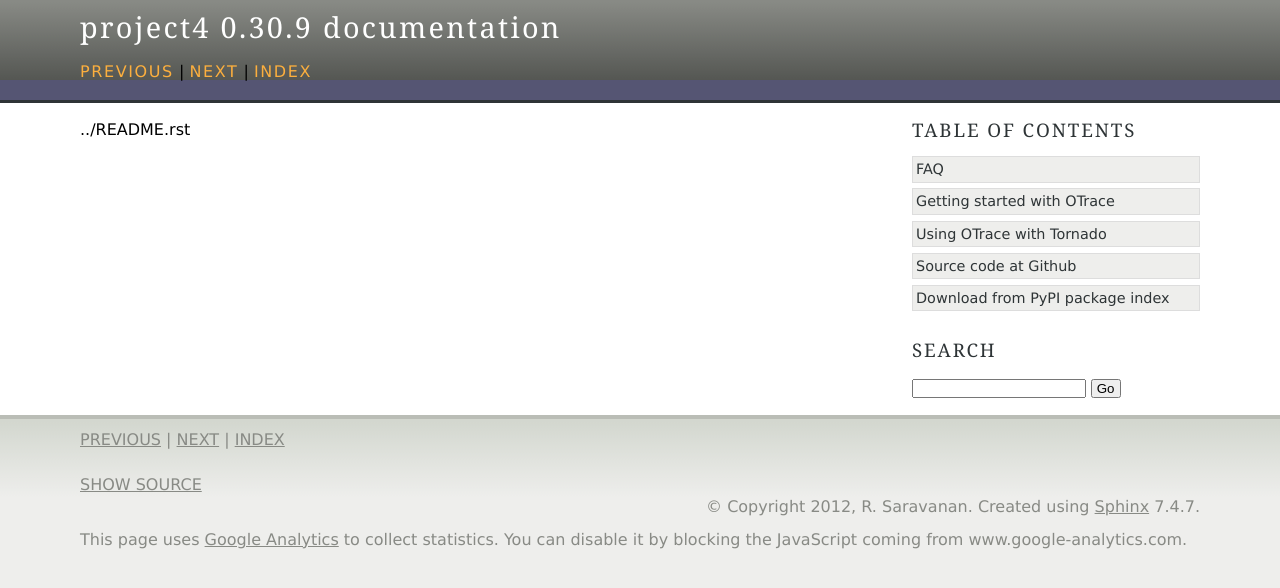
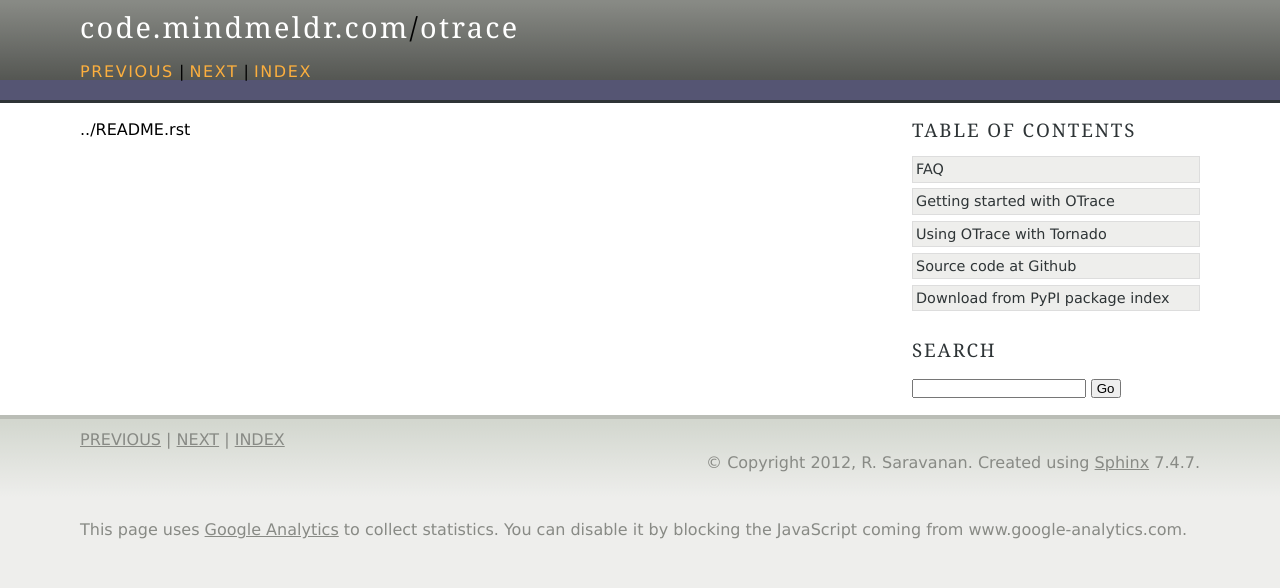
Before and after one commit to mitotic/otrace, a Sphinx documentation site: the page built from docs/README.rst, in a window 1280 px wide. Shown: the top 588 px of the page. Built offline with Sphinx 7.4.7, drawn with Linux system fonts in a browser that asks for light colours; the version number is read from the project's files by our own code.

Commit message:
Sphinx docs updates

```diff
--- a/docs/_templates/layout.html
+++ b/docs/_templates/layout.html
@@ -1,4 +1,28 @@
 {% extends "!layout.html" %}
+
+{% block header %}
+    <div class="header-wrapper">
+      <div class="header">
+        {%- if logo %}
+          <p class="logo"><a href="{{ pathto(master_doc) }}">
+            <img class="logo" src="{{ pathto('_static/' + logo, 1) }}" alt="Logo"/>
+          </a></p>
+        {%- endif %}
+        {%- block headertitle %}
+        <div class="headertitle">
+          <a href="http://code.mindmeldr.com">code.mindmeldr.com</a>/<a href="{{ pathto(master_doc) }}">{{ shorttitle|e }}</a>
+        </div>
+        {%- endblock %}
+        <div class="rel">
+          {%- for rellink in rellinks|reverse %}
+          <a href="{{ pathto(rellink[0]) }}" title="{{ rellink[1]|striptags|e }}"
+             {{ accesskey(rellink[2]) }}>{{ rellink[3] }}</a>
+          {%- if not loop.last %}{{ reldelim2 }}{% endif %}
+          {%- endfor %}
+        </div>
+      </div>
+    </div>
+{% endblock %}
 
 {%- block extrahead %}
 {{ super() }}
--- a/docs/conf.py
+++ b/docs/conf.py
@@ -1,6 +1,6 @@
 # -*- coding: utf-8 -*-
 #
-# gcowsay documentation build configuration file, created by
+# otrace documentation build configuration file, created by
 # sphinx-quickstart on Sat Oct  6 10:23:49 2012.
 #
 # This file is execfile()d with the current directory set to its containing dir.
@@ -13,15 +13,26 @@
 
 import sys, os
 
-parentdir = os.path.dirname(os.path.dirname(os.path.abspath(__file__)))
-sys.path.insert(0,parentdir)
+custom_theme = "sphinx-bootstrap"
+custom_theme = ""
+
+current_dir = os.path.abspath(os.path.dirname(__file__))
+parent_dir = os.path.dirname(current_dir)
+pkg_name = os.path.basename(parent_dir)
+pkg_dir = os.path.join(parent_dir, pkg_name)
+sys.path.insert(0, pkg_dir)
+
+if custom_theme:
+    theme_dir = os.path.join(current_dir, '_themes', custom_theme)
+    sys.path.insert(0, theme_dir)
+
 try:
     import about
 except ImportError:
     about = None
 
 # General information about the project.
-project = os.path.basename(os.path.dirname(os.getcwd()))
+project = pkg_name
 copyright = u'2012, R. Saravanan'
 
 # The version info for the project you're documenting, acts as replacement for
@@ -37,6 +48,9 @@ if about:
     version = about.version
     release = about.version
 
+def setup(app):
+    app.add_config_value('custom_theme', '', True)
+
 # If extensions (or modules to document with autodoc) are in another directory,
 # add these directories to sys.path here. If the directory is relative to the
 # documentation root, use os.path.abspath to make it absolute, like shown here.
@@ -49,10 +63,10 @@ if about:
 
 # Add any Sphinx extension module names here, as strings. They can be extensions
 # coming with Sphinx (named 'sphinx.ext.*') or your custom ones.
-extensions = []
+extensions = ['sphinx.ext.autodoc', 'sphinx.ext.intersphinx', 'sphinx.ext.todo', 'sphinx.ext.ifconfig', 'sphinx.ext.viewcode']
 
 # Add any paths that contain templates here, relative to this directory.
-templates_path = ['_templates']
+templates_path = [] if custom_theme else ['_templates']
 
 # The suffix of source filenames.
 source_suffix = '.rst'
@@ -75,7 +89,7 @@ master_doc = 'index'
 
 # List of patterns, relative to source directory, that match files and
 # directories to ignore when looking for source files.
-exclude_patterns = []
+exclude_patterns = ['_build']
 
 # The reST default role (used for this markup: `text`) to use for all documents.
 #default_role = None
@@ -102,22 +116,32 @@ pygments_style = 'sphinx'
 
 # The theme to use for HTML and HTML Help pages.  See the documentation for
 # a list of builtin themes.
-html_theme = 'agogo'
+html_theme = custom_theme or 'agogo'
 
 # Theme options are theme-specific and customize the look and feel of a theme
 # further.  For a list of options available for each theme, see the
 # documentation.
 #html_theme_options = {}
 
+if html_theme == "sphinx-bootstrap":
+    html_theme_options = {
+        'analytics_code': 'UA-35342722-1',
+        'github_user': 'mitotic',
+        'github_repo': 'otrace',
+        'twitter_username': 'otrace',
+        'home_url': 'http://code.mindmeldr.com/otrace',
+        # 'disqus_shortname': 'mindcoder',
+    }
+
 # Add any paths that contain custom themes here, relative to this directory.
-#html_theme_path = []
+html_theme_path = ['_themes']
 
 # The name for this set of Sphinx documents.  If None, it defaults to
 # "<project> v<release> documentation".
 #html_title = None
 
 # A shorter title for the navigation bar.  Default is the same as html_title.
-#html_short_title = None
+html_short_title = 'otrace'
 
 # The name of an image file (relative to this directory) to place at the top
 # of the sidebar.
@@ -158,7 +182,7 @@ html_static_path = ['_static']
 #html_split_index = False
 
 # If true, links to the reST sources are added to the pages.
-#html_show_sourcelink = True
+html_show_sourcelink = False
 
 # If true, "Created using Sphinx" is shown in the HTML footer. Default is True.
 #html_show_sphinx = True
@@ -175,7 +199,7 @@ html_static_path = ['_static']
 #html_file_suffix = None
 
 # Output file base name for HTML help builder.
-htmlhelp_basename = 'gcowsaydoc'
+htmlhelp_basename = 'otracedoc'
 
 
 # -- Options for LaTeX output --------------------------------------------------
@@ -194,7 +218,7 @@ latex_elements = {
 # Grouping the document tree into LaTeX files. List of tuples
 # (source start file, target name, title, author, documentclass [howto/manual]).
 latex_documents = [
-  ('index', 'gcowsay.tex', u'gcowsay Documentation',
+  ('index', 'otrace.tex', u'otrace Documentation',
    u'R. Saravanan', 'manual'),
 ]
 
@@ -224,7 +248,7 @@ latex_documents = [
 # One entry per manual page. List of tuples
 # (source start file, name, description, authors, manual section).
 man_pages = [
-    ('index', 'gcowsay', u'gcowsay Documentation',
+    ('index', 'otrace', u'otrace Documentation',
      [u'R. Saravanan'], 1)
 ]
 
@@ -238,8 +262,8 @@ man_pages = [
 # (source start file, target name, title, author,
 #  dir menu entry, description, category)
 texinfo_documents = [
-  ('index', 'gcowsay', u'gcowsay Documentation',
-   u'R. Saravanan', 'gcowsay', 'One line description of project.',
+  ('index', 'otrace', u'otrace Documentation',
+   u'R. Saravanan', 'otrace', 'One line description of project.',
    'Miscellaneous'),
 ]
 
--- a/docs/index.rst
+++ b/docs/index.rst
@@ -6,8 +6,8 @@
 OTrace
 ===================================
 
-*Updates: The latest version is `0.30.9 <http://pypi.python.org/pypi/otrace>`_,
-released August 26, 2012.*
+*Updates:* The latest version is `0.30.9 <http://pypi.python.org/pypi/otrace>`_,
+released August 26, 2012.
 
 *OTrace* is an object-oriented python debugger for nonlinear
 tracing of asynchronous or multithreaded interactive programs.Its
```
Also changed, not shown: 1 other file.
